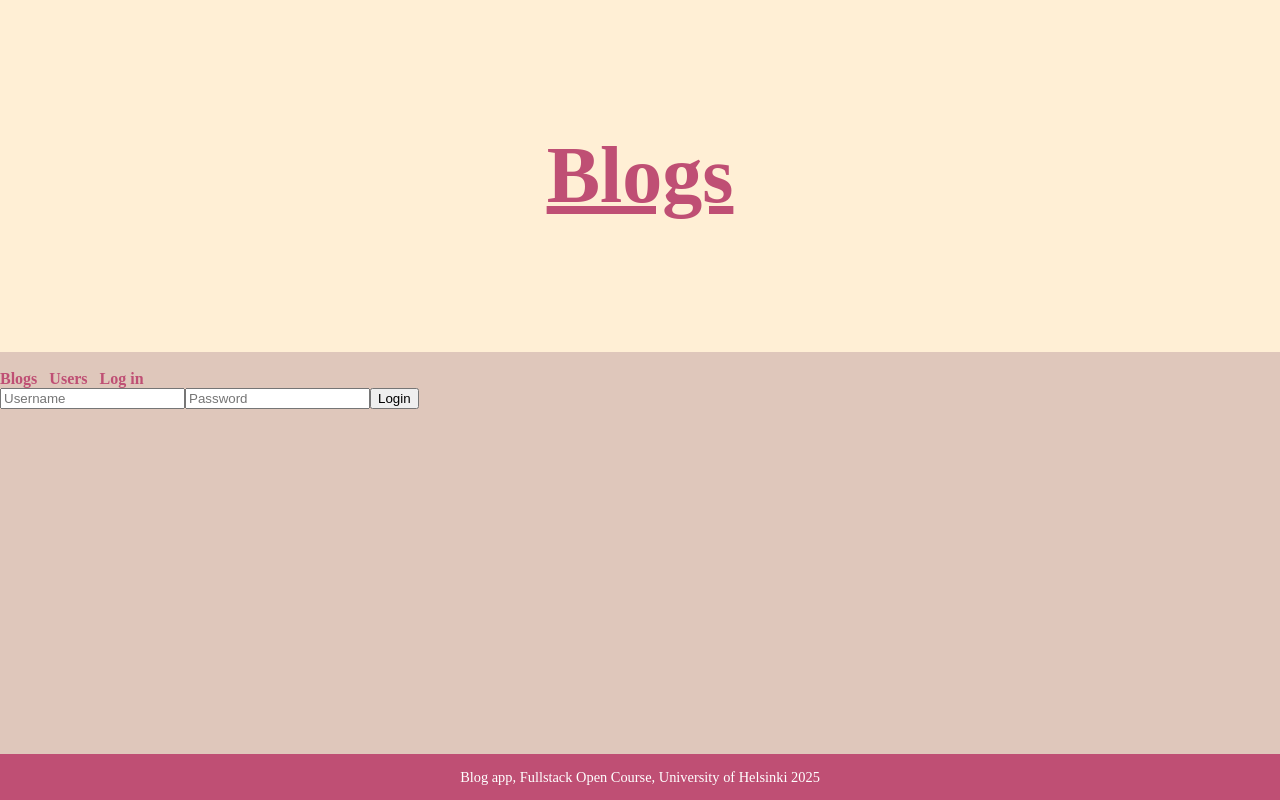
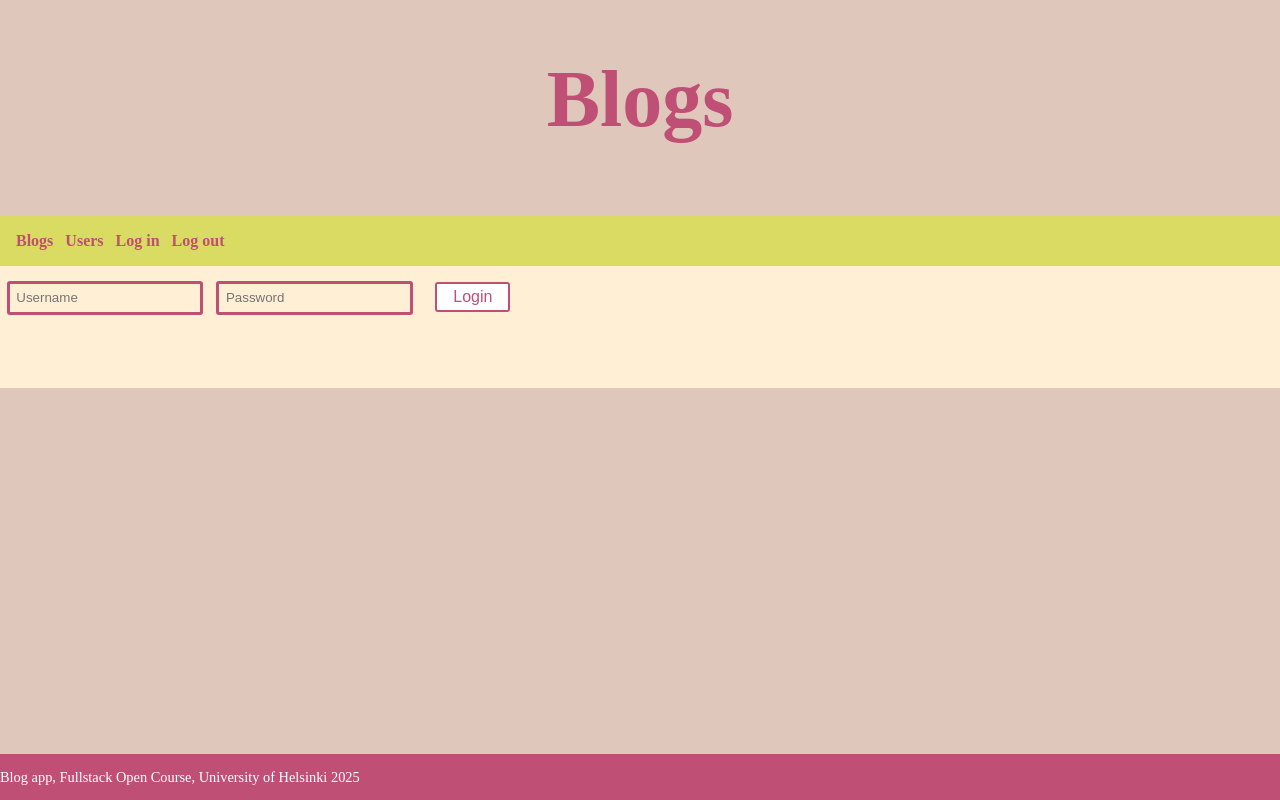
Before and after one commit to OertMahmutaj/Blog, a React (Vite) app in the folder frontend/: page /login in a window 1280 px wide. Built offline with nearby package versions, Linux system fonts and the light colour scheme; no server answers.

Commit message:
feat: enhance components with styled-components; improve notification handling and add logout functionality

```diff
--- a/frontend/components/Blog.jsx
+++ b/frontend/components/Blog.jsx
@@ -6,7 +6,6 @@ const Blog = ({ blog }) => {
     return <div>is loading</div>;
   }
 
-  // console.log(blog.id)
 
   return (
     <div className="blog">
--- a/frontend/components/BlogForm.jsx
+++ b/frontend/components/BlogForm.jsx
@@ -36,8 +36,10 @@ const BlogForm = () => {
       queryClient.invalidateQueries({ queryKey: ["blogs"] });
     },
     onError: (error) => {
-      setNotification(error.response.data.error, "error", 3000);
-    },
+    const message =
+      error?.response?.data?.error || error.message || "Something went wrong";
+    setNotification(message, "error", 3000);
+  },
   });
 
   const addBlog = async (event) => {
@@ -54,6 +56,8 @@ const BlogForm = () => {
     author.reset();
     title.reset();
     url.reset();
+
+    setNotification(`Blog ${newBlog.title} added`, "success", 3000);
   };
   const { reset: authorReset, ...authorInput } = author;
   const { reset: titleReset, ...titleInput } = title;
--- a/frontend/components/BlogItem.jsx
+++ b/frontend/components/BlogItem.jsx
@@ -9,6 +9,11 @@ import Togglable from "./Togglable";
 import blogServices from "../services/blogs";
 import UserContext from "../src/UserContext";
 import { useField } from "../hooks/customHooks";
+
+//styles
+import { Button } from "../styles/Buttons.styles";
+import { StyledInput } from "../styles/Input.styles"
+import { Title } from "../styles/Title.styles";
 
 const BlogItem = () => {
   const { setNotification } = useContext(NotificationContext);
@@ -109,7 +114,7 @@ const BlogItem = () => {
 
   return (
     <div>
-      <h2>{blog.title}</h2>
+      <Title>{blog.title}</Title>
       <Togglable buttonLabel="viewBlog">
         <p>
           {blog.title} by {blog.author}
@@ -132,18 +137,18 @@ const BlogItem = () => {
               </ul>
             </ul>
           </label>
-          <button onClick={() => handleLike(blog)}>Like</button>
+          <Button onClick={() => handleLike(blog)}>Like</Button>
         </div>
       </Togglable>
       <Togglable buttonLabel={"Comment"}>
         <form onSubmit={handleComment}>
-          <input placeholder="comment" {...commentInput} />
-          <button type="submit">Comment</button>
+          <StyledInput placeholder="comment" {...commentInput} />
+          <Button type="submit">Comment</Button>
         </form>
       </Togglable>
 
       {user?.username === blog?.user?.username && (
-        <button onClick={() => handleDelete(blog)}>Delete</button>
+        <Button onClick={() => handleDelete(blog)}>Delete</Button>
       )}
     </div>
   );
--- a/frontend/components/LoginForm.jsx
+++ b/frontend/components/LoginForm.jsx
@@ -7,6 +7,10 @@ import loginServices from "../services/login"
 
 import NotificationContext from "../src/NotificationContext";
 import UserContext from "../src/UserContext";
+
+//styles
+import { Button } from "../styles/Buttons.styles";
+import { StyledInput } from "../styles/Input.styles";
 
 
 
@@ -29,7 +33,7 @@ const LoginForm = () => {
       navigate("/")
     },
     onError: () =>{
-      setNotification("Wrong credentials", 3000);
+      setNotification("Wrong credentials", "error", 3000);
     }
   })
 
@@ -40,7 +44,7 @@ const LoginForm = () => {
 
   return (
     <form autoComplete="on" onSubmit={handleLogin}>
-      <input
+      <StyledInput
         type="text"
         name="username"
         autoComplete="username"
@@ -48,7 +52,7 @@ const LoginForm = () => {
         onChange={(e) => setUsername(e.target.value)}
         placeholder="Username"
       />
-      <input
+      <StyledInput
         type="password"
         name="password"
         autoComplete="current-password"
@@ -56,7 +60,7 @@ const LoginForm = () => {
         onChange={(e) => setPassword(e.target.value)}
         placeholder="Password"
       />
-      <button type="submit">Login</button>
+      <Button type="submit">Login</Button>
     </form>
   );
 };
--- /dev/null
+++ b/frontend/components/Logout.jsx
@@ -0,0 +1,23 @@
+import { useQueryClient } from "@tanstack/react-query";
+import { useContext, useEffect } from "react";
+import { useNavigate } from "react-router-dom";
+import UserContext from "../src/UserContext";
+import NotificationContext from "../src/NotificationContext";
+
+const Logout = () => {
+  const queryClient = useQueryClient();
+  const { clearUser } = useContext(UserContext);
+  const { setNotification } = useContext(NotificationContext);
+  const navigate = useNavigate();
+
+  useEffect(() => {
+    clearUser();
+    queryClient.clear();
+    setNotification(`Goodbye idiot`, "success", 3000);
+    navigate("/login");
+  }, []);
+
+  return null;
+};
+
+export default Logout;
--- a/frontend/components/Navbar.jsx
+++ b/frontend/components/Navbar.jsx
@@ -1,12 +1,13 @@
-import { StyledNavLink } from "../styles/Navbar.styles";
+import { StyledNavLink, Wrapper } from "../styles/Navbar.styles";
 
 const Navbar = () => {
   return (
-    <div>
+    <Wrapper>
       <StyledNavLink to="/blogs">Blogs</StyledNavLink>
       <StyledNavLink to="/users">Users</StyledNavLink>
       <StyledNavLink to="/login">Log in</StyledNavLink>
-    </div>
+      <StyledNavLink to="/logout">Log out</StyledNavLink>
+    </Wrapper>
   );
 };
 
--- a/frontend/src/App.jsx
+++ b/frontend/src/App.jsx
@@ -1,7 +1,7 @@
 import { useRef, useContext } from "react";
 import { Routes, Route } from "react-router-dom";
 
-import { useQuery, useQueryClient } from "@tanstack/react-query";
+import { useQuery } from "@tanstack/react-query";
 
 import blogServices from "../services/blogs";
 import userServices from "../services/users";
@@ -16,24 +16,18 @@ import UsersList from "../components/UsersList";
 import User from "../components/User";
 import BlogItem from "../components/BlogItem";
 import Navbar from "../components/Navbar";
+import Logout from "../components/Logout";
 
 import UserContext from "./UserContext";
 
 import { Title, Wrapper } from "../styles/Title.styles";
 import { StyledNavLink } from "../styles/Navbar.styles";
 import { GlobalStyle } from "../styles/Global.styles";
-import { Button } from "../styles/Buttons.styles";
 
 const App = () => {
   const blogFormRef = useRef();
-  const queryClient = useQueryClient();
 
   const { user, clearUser } = useContext(UserContext);
-
-  const logoutHandler = () => {
-    clearUser();
-    queryClient.clear();
-  };
 
   const blogsQuery = useQuery({
     queryKey: ["blogs"],
@@ -58,12 +52,13 @@ const App = () => {
   return (
     <div>
       <GlobalStyle />
+
       <StyledNavLink to={"/"}>
+        <Title>Blogs</Title>
+      </StyledNavLink>
+
+      <Navbar />
       <Wrapper>
-          <Title>Blogs</Title>
-        </Wrapper>
-      </StyledNavLink>
-      <Navbar />
         <AppNotification />
 
         {user && (
@@ -82,11 +77,14 @@ const App = () => {
               element={<BlogList blogs={blogs} user={user} />}
             />
           )}
-        {user && <Route path="/users" element={<UsersList users={users} />} />}
+          {user && (
+            <Route path="/users" element={<UsersList users={users} />} />
+          )}
           {user && <Route path="/users/:id" element={<User />} />}
           {!user && <Route path="/login" element={<LoginForm />} />}
+          {user && <Route path="/logout"element={<Logout />}/>}
         </Routes>
-      <p>{user && <Button onClick={logoutHandler}>logout</Button>}</p>
+      </Wrapper>
       <Footer />
     </div>
   );
--- a/frontend/styles/Footer.styles.jsx
+++ b/frontend/styles/Footer.styles.jsx
@@ -6,6 +6,7 @@ export const StyledFooter = styled.footer`
   color: white;
   text-align: center;
   padding: 1em 0;
+  display: flex;
 
   position: fixed;
   bottom: 0;
--- a/frontend/styles/Input.styles.tsx
+++ b/frontend/styles/Input.styles.tsx
@@ -5,6 +5,6 @@ export const StyledInput = styled.input<{ $inputColor?: string; }>`
   margin: 0.5em;
   color: ${props => props.$inputColor || "#BF4F74"};
   background: papayawhip;
-  border: none;
+  border: solid;
   border-radius: 3px;
 `;
--- a/frontend/styles/Navbar.styles.jsx
+++ b/frontend/styles/Navbar.styles.jsx
@@ -11,3 +11,8 @@ export const StyledNavLink = styled(Link)`
     text-decoration: underline;
   }
 `;
+export const Wrapper = styled.section`
+  padding: 1em;
+  background: #d9db62;
+  box-sizing: border-box;
+`;
--- a/frontend/styles/Title.styles.jsx
+++ b/frontend/styles/Title.styles.jsx
@@ -8,7 +8,8 @@ export const Title = styled.h1`
 
 export const Wrapper = styled.section`
   width: 100%;
-  padding: 4em;
+  padding-bottom: 3em;
   background: papayawhip;
   box-sizing: border-box;
+  padding-bottom: 60px;
 `;
```
Lines whose indentation alone changed are shown as unchanged.
